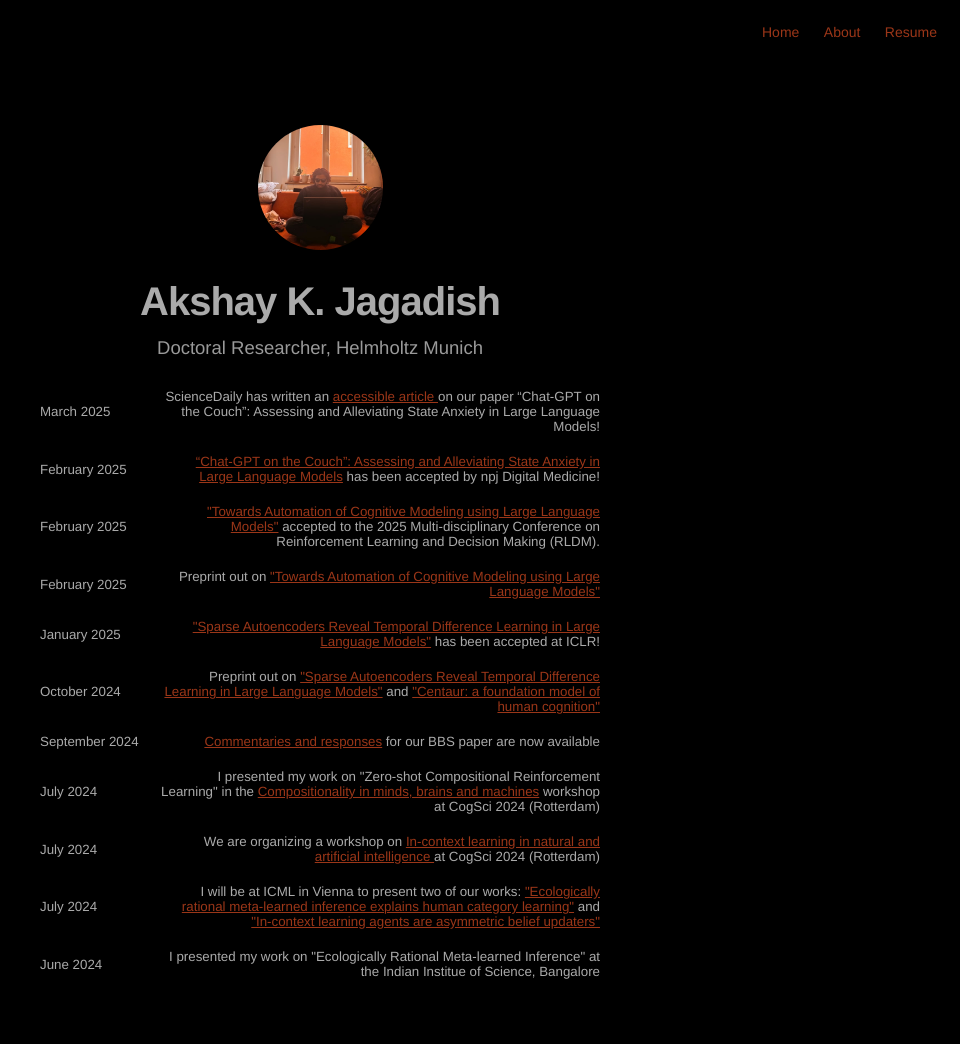
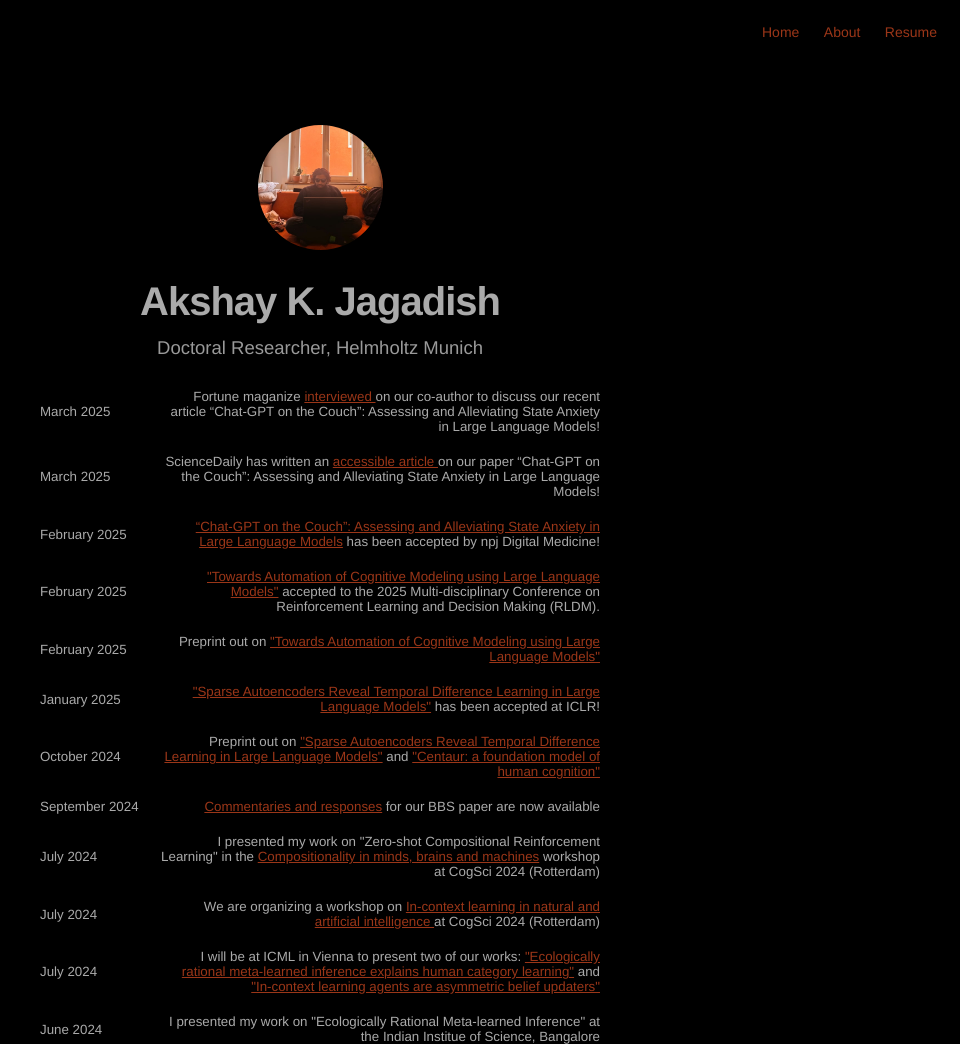
Before and after one commit to akjagadish/akjagadish.github.io, a Jekyll site: the page built from projects.html, in a window 1280 px wide. Shown: the whole page, without its empty margins (320-1280 px from the left). Built offline with Jekyll 4.4.1, drawn with Linux system fonts in a browser that asks for light colours; nearby versions of some CDN libraries; before the commit the page ends 979 px from its top, so only the background shows below that.

Commit message:
Update projects.html

```diff
--- a/projects.html
+++ b/projects.html
@@ -4,6 +4,15 @@
 ---
 <div style="margin-top: 30px; margin-bottom: 30px;"></div>
 <div style="display: flex; flex-direction: column; gap: 20px;">
+
+<div style="display: flex; justify-content: space-between; align-items: center;">
+    <span style="flex-shrink: 0; text-align: left; font-size: smaller; width: 100px;">March 2025</span>
+    <span style="flex-grow: 1; text-align: right; font-size: smaller; margin-left: 20px;">
+      Fortune maganize <a href="https://fortune.com/2025/03/09/openai-chatgpt-anxiety-mindfulness-mental-health-intervention/?abc123"> interviewed </a> on our co-author to discuss our recent article “Chat-GPT on the Couch”: Assessing and Alleviating State Anxiety in
+        Large Language Models!
+    </span>
+  </div>
+
 
 <div style="display: flex; justify-content: space-between; align-items: center;">
     <span style="flex-shrink: 0; text-align: left; font-size: smaller; width: 100px;">March 2025</span>
```
